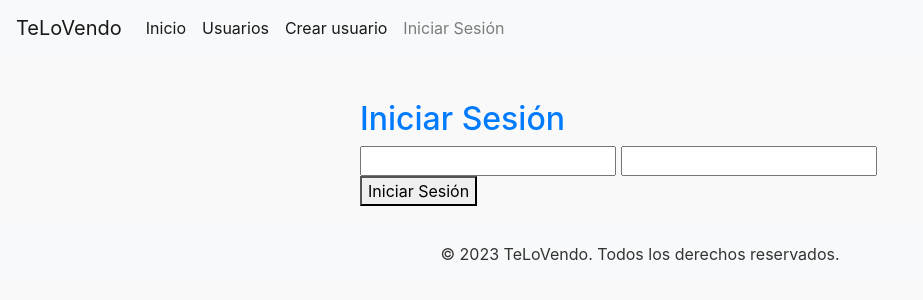
After one commit to iSebaV10/TeLoVendo, a Django app: template welcome/templates/login.html in a window 1280 px wide. The commit adds this page. Shown: the top 300 px of the page, without its empty margins (0-923 px from the left). Run offline with Django 3.2, Linux system fonts and the light colour scheme; the template is opened without the code that fills it, so the values that code supplies are empty, except form fields; tables that the repository leaves empty hold one stand-in row (values such as "Sample post"); form fields are guessed from the names that the template uses; some libraries are stand-ins or nearby versions.

Commit message:
Avance individual 5 modulo 6

```diff
--- a/welcome/forms.py
+++ b/welcome/forms.py
@@ -1,5 +1,6 @@
 from django import forms
 from .models import CustomUser
+from django.contrib.auth.forms import AuthenticationForm
 
 class CustomUserForm(forms.ModelForm):
     class Meta:
@@ -8,3 +9,7 @@ class CustomUserForm(forms.ModelForm):
         widgets = {
             'password': forms.PasswordInput(),
         }
+
+class LoginForm(forms.Form):
+    nombre_de_usuario = forms.CharField(widget=forms.TextInput(attrs={'class': 'form-control', 'placeholder': 'Nombre de usuario'}))
+    contraseña = forms.CharField(widget=forms.PasswordInput(attrs={'class': 'form-control', 'placeholder': 'Contraseña'}))
--- a/welcome/templates/base.html
+++ b/welcome/templates/base.html
@@ -25,7 +25,16 @@
                 <li class="nav-item active">
                     <a class="nav-link" href="{% url 'create_user' %}">Crear usuario</a>
                 </li>
-                <!-- Agrega aquí más elementos del menú si lo deseas -->
+
+            {% if user.is_authenticated %}
+                <li class="nav-item">
+                    <a class="nav-link" href="{% url 'logout' %}">Cerrar Sesión</a>
+                </li>
+            {% else %}
+                <li class="nav-item">
+                    <a class="nav-link" href="{% url 'login' %}">Iniciar Sesión</a>
+                </li>
+            {% endif %}
             </ul>
         </div>
     </nav>
--- a/welcome/templates/index.html
+++ b/welcome/templates/index.html
@@ -35,6 +35,6 @@
     <!-- Contenido principal -->
     <div class="container">
         <h1 class="mt-5">Bienvenidos a TeLoVendo</h1>
-        <!-- Agrega aquí el contenido adicional que desees mostrar -->
+        <a href="{% url 'login' %}">Iniciar Sesión</a>
     </div>
 {% endblock %}
--- /dev/null
+++ b/welcome/templates/login.html
@@ -0,0 +1,13 @@
+{% extends 'base.html' %}
+
+{% block content %}
+    <div class="container mt-4">
+        <h2>Iniciar Sesión</h2>
+        <form method="post">
+            {% csrf_token %}
+            {{ form.nombre_de_usuario }}
+            {{ form.contraseña }}
+            <button type="submit">Iniciar Sesión</button>
+        </form>
+    </div>
+{% endblock %}
--- a/welcome/urls.py
+++ b/welcome/urls.py
@@ -1,8 +1,11 @@
 from django.urls import path
 from . import views
+from django.contrib.auth import views as auth_views
 
 urlpatterns = [
     path('', views.index, name='index'),
     path('users/', views.user_list, name='user_list'),
     path('create_user/', views.create_user, name='create_user'),
+    path('login/', views.user_login, name='login'),
+    path('logout/', auth_views.LogoutView.as_view(next_page='login'), name='logout'),
 ]
```
Also changed, not shown: TeLoVendo/settings.py (+6 -1 lines), welcome/views.py (+40 -0 lines), db.sqlite3.
